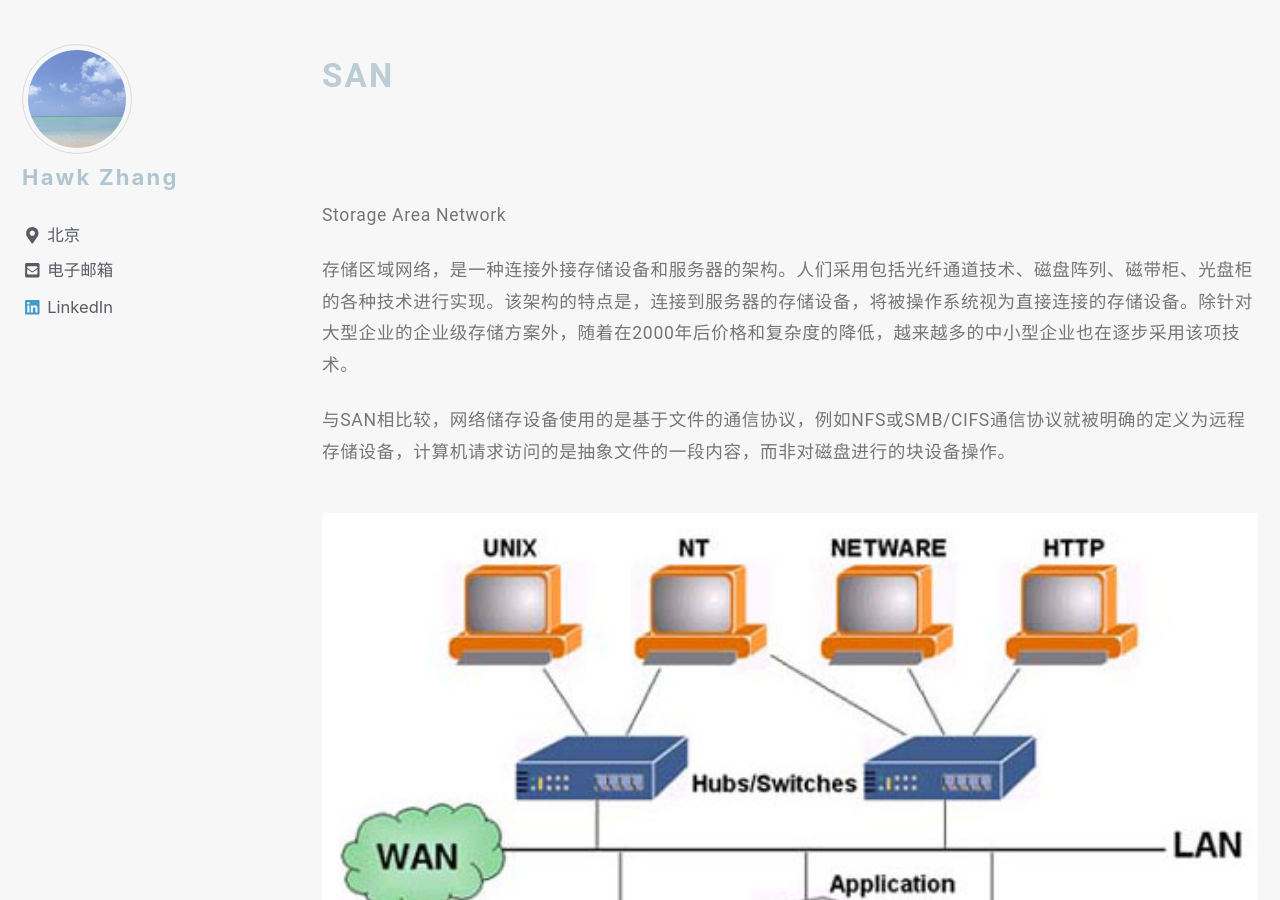
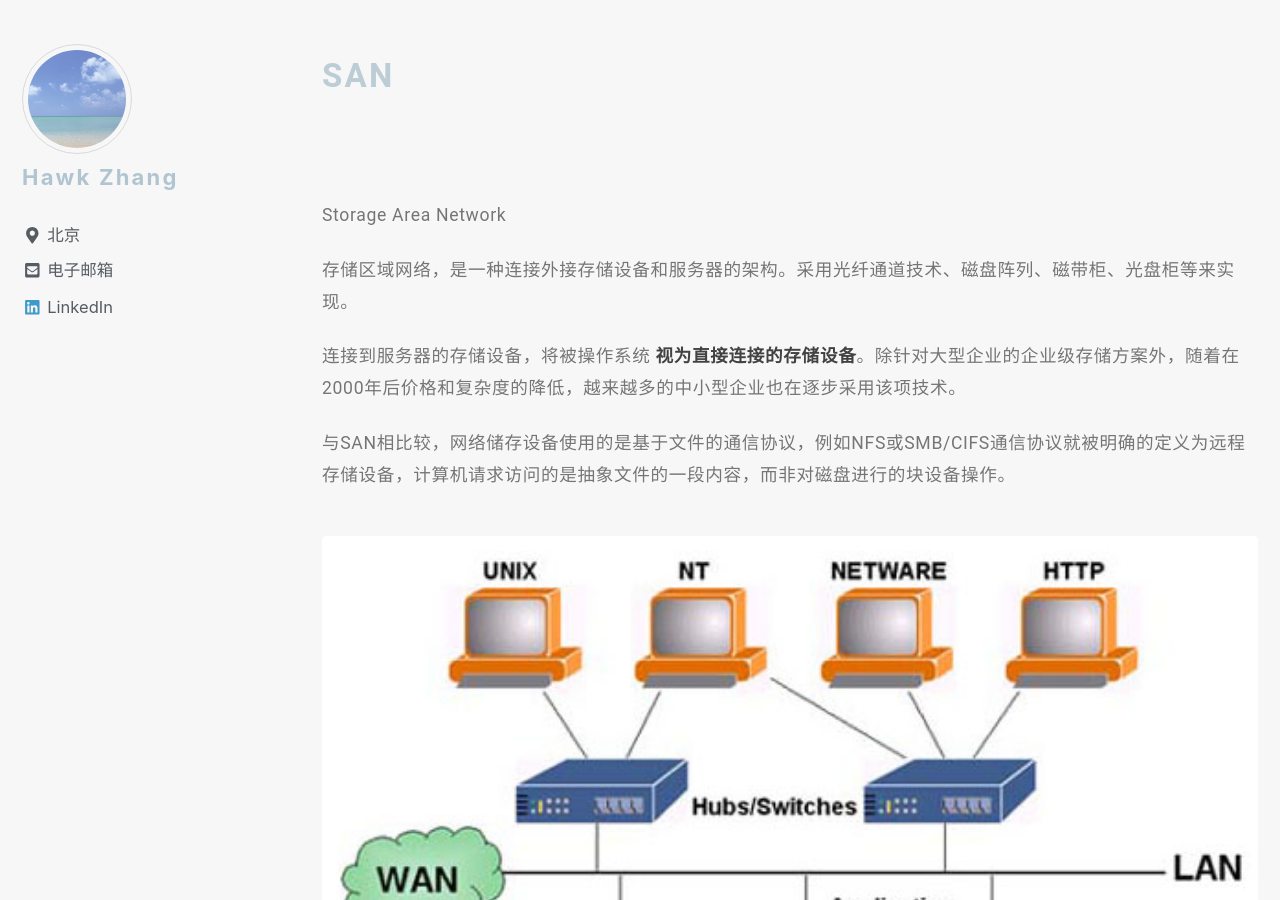
Before and after one commit to narru888/linotes_note, a Jekyll site: the page built from _posts/storage/2018-03-01-das.nas.san.md, in a window 1280 px wide and 900 px high, scrolled down 9036 px. Built offline with Jekyll 4.4.1, drawn with Linux system fonts in a browser that asks for light colours; nearby versions of some CDN libraries; a script that is not in the unit is left out.

Commit message:
update on 2018-11-21 14:07:01 CST

```diff
--- a/_posts/storage/2018-03-01-das.nas.san.md
+++ b/_posts/storage/2018-03-01-das.nas.san.md
@@ -175,7 +175,9 @@ NAS 虽然比传统的 DAS 设备在存储性能上有很大的提高，但是
 
 Storage Area Network
 
-存储区域网络，是一种连接外接存储设备和服务器的架构。人们采用包括光纤通道技术、磁盘阵列、磁带柜、光盘柜的各种技术进行实现。该架构的特点是，连接到服务器的存储设备，将被操作系统视为直接连接的存储设备。除针对大型企业的企业级存储方案外，随着在2000年后价格和复杂度的降低，越来越多的中小型企业也在逐步采用该项技术。
+存储区域网络，是一种连接外接存储设备和服务器的架构。采用光纤通道技术、磁盘阵列、磁带柜、光盘柜等来实现。
+
+连接到服务器的存储设备，将被操作系统 **视为直接连接的存储设备**。除针对大型企业的企业级存储方案外，随着在2000年后价格和复杂度的降低，越来越多的中小型企业也在逐步采用该项技术。
 
 与SAN相比较，网络储存设备使用的是基于文件的通信协议，例如NFS或SMB/CIFS通信协议就被明确的定义为远程存储设备，计算机请求访问的是抽象文件的一段内容，而非对磁盘进行的块设备操作。
 
```
